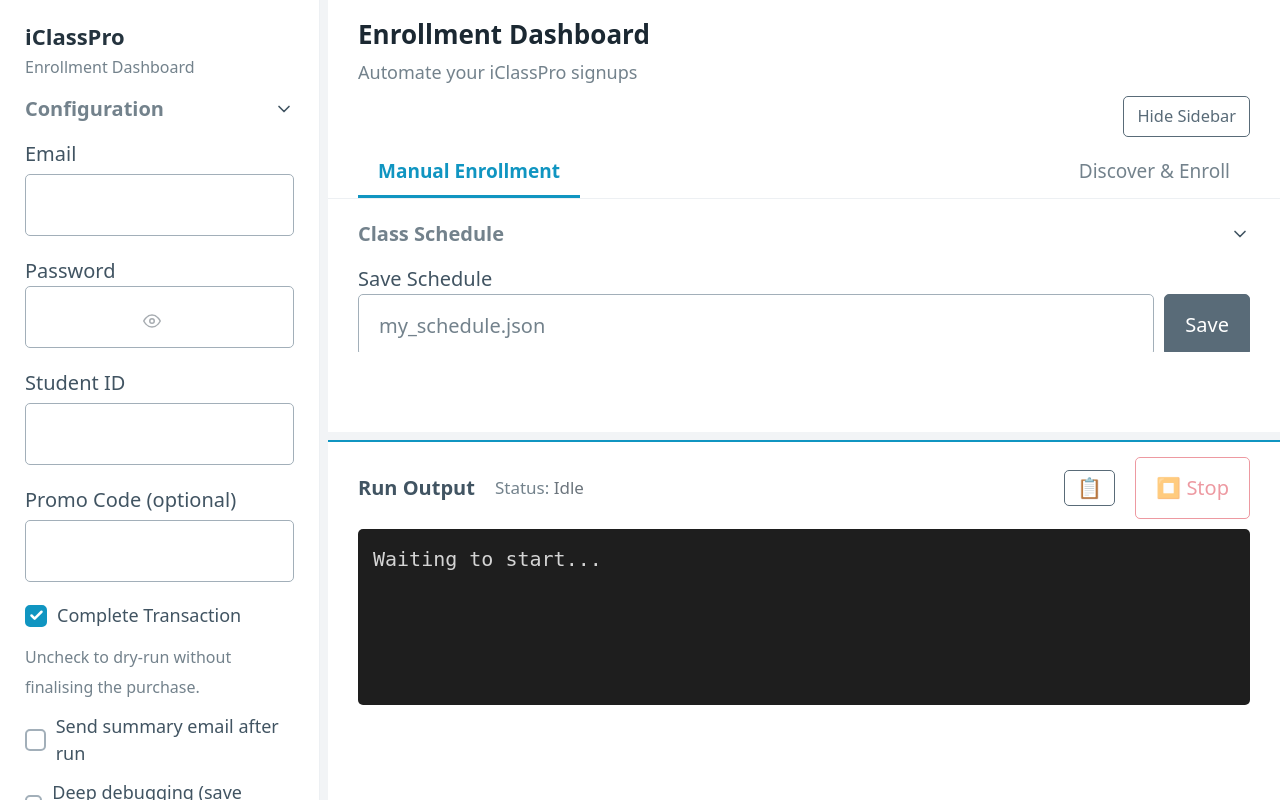
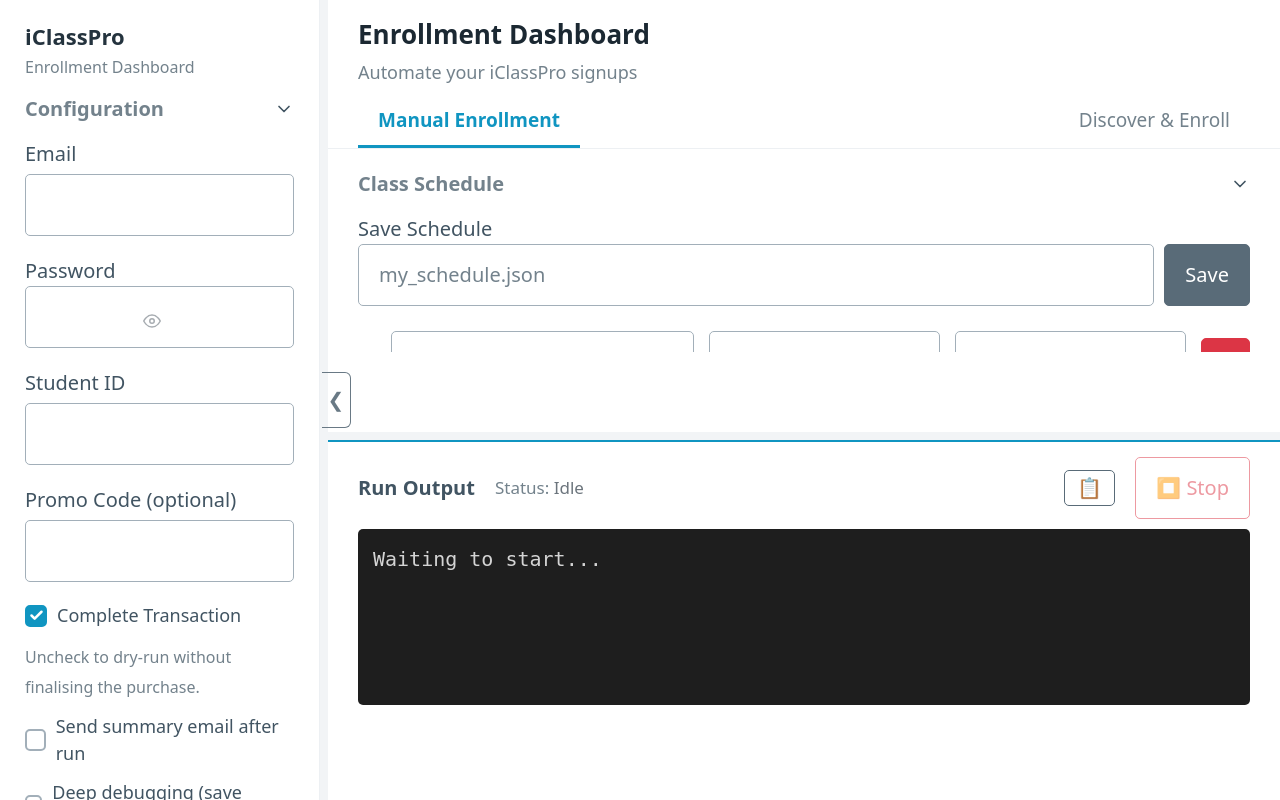
Before and after one commit to johnmarcovici/iclasspro-driver, a FastAPI app: page / in a window 1280 px wide. Run offline with FastAPI, Linux system fonts and the light colour scheme.

Commit message:
fix: anchor sidebar toggle to edge when collapsed
Co-authored-by: Cursor <cursoragent@cursor.com>

```diff
--- a/templates/index.html
+++ b/templates/index.html
@@ -90,18 +90,25 @@
             display: flex;
             gap: 0;
         }
-        .layout-controls {
-            display: flex;
-            justify-content: flex-end;
-            align-items: center;
-            margin-bottom: 0.5rem;
-            gap: 0.5rem;
+        .sidebar-edge-toggle {
+            position: fixed;
+            top: 50%;
+            left: calc(var(--sidebar-width) + 2px);
+            transform: translateY(-50%);
+            z-index: 1200;
+            width: 1.45rem;
+            height: 2.8rem;
+            margin: 0;
+            padding: 0;
+            border-radius: 0 6px 6px 0;
+            border-left: 0;
+            font-size: 1rem;
+            line-height: 1;
+            opacity: 0.9;
         }
-        .layout-controls button {
-            width: auto;
-            margin: 0;
-            padding: 0.35rem 0.65rem;
-            font-size: 0.82rem;
+        .sidebar-edge-toggle:hover { opacity: 1; }
+        @media (max-width: 900px) {
+            .sidebar-edge-toggle { display: none; }
         }
         .tab-btn {
             background: none;
@@ -299,6 +306,14 @@
     </style>
 </head>
 <body>
+    <button
+        id="toggle-sidebar-edge"
+        class="secondary outline sidebar-edge-toggle"
+        type="button"
+        onclick="toggleSidebar()"
+        aria-expanded="true"
+        title="Toggle configuration sidebar"
+    >❮</button>
     <div class="app-shell">
         <!-- ===== Sidebar: Configuration + Saved Schedules ===== -->
         <aside class="sidebar">
@@ -366,15 +381,6 @@
             <header class="page-header">
                 <h1>Enrollment Dashboard</h1>
                 <p class="subtitle">Automate your iClassPro signups</p>
-                <div class="layout-controls">
-                    <button
-                        id="toggle-sidebar-button"
-                        class="secondary outline"
-                        type="button"
-                        onclick="toggleSidebar()"
-                        aria-expanded="true"
-                    >Hide Sidebar</button>
-                </div>
                 <nav class="tab-nav">
                     <button id="tab-btn-manual" class="tab-btn active" onclick="switchTab('manual', this)">Manual Enrollment</button>
                     <button id="tab-btn-discover" class="tab-btn" onclick="switchTab('discover', this)">Discover &amp; Enroll</button>
@@ -657,11 +663,13 @@
 
         function applySidebarCollapsedState(collapsed) {
             const appShell = document.querySelector('.app-shell');
-            const toggleBtn = document.getElementById('toggle-sidebar-button');
-            if (!appShell || !toggleBtn) return;
+            const edgeBtn = document.getElementById('toggle-sidebar-edge');
+            if (!appShell || !edgeBtn) return;
             appShell.classList.toggle('sidebar-collapsed', !!collapsed);
-            toggleBtn.innerText = collapsed ? 'Show Sidebar' : 'Hide Sidebar';
-            toggleBtn.setAttribute('aria-expanded', collapsed ? 'false' : 'true');
+            edgeBtn.setAttribute('aria-expanded', collapsed ? 'false' : 'true');
+            edgeBtn.innerText = collapsed ? '❯' : '❮';
+            edgeBtn.title = collapsed ? 'Show sidebar' : 'Hide sidebar';
+            edgeBtn.style.left = collapsed ? '0' : 'calc(var(--sidebar-width) + 2px)';
             localStorage.setItem(uiStorageKeys.sidebarCollapsed, collapsed ? '1' : '0');
         }
 
```
